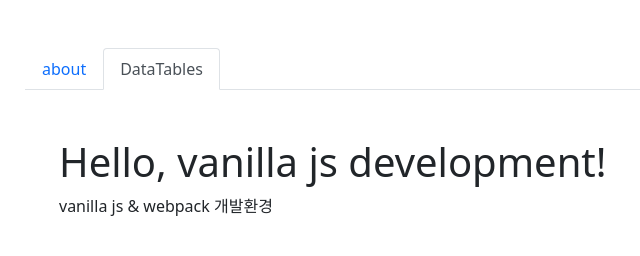
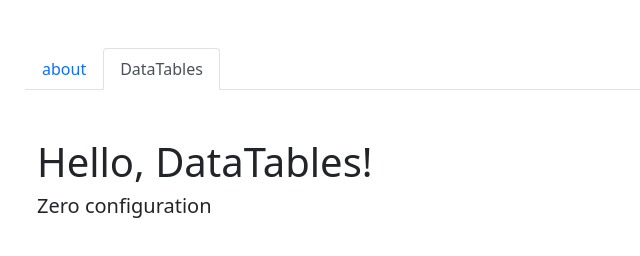
Before and after one commit to moregorenine/vanilla-js, a website built with webpack: page src/html/index.html in a window 1280 px wide. Both pictures are taken after a click on the link "DataTables". Shown: the whole page, without its empty margins (23-663 px from the left). Built offline with nearby package versions, Linux system fonts and the light colour scheme.

Commit message:
[feature] draw activate page

```diff
--- a/src/html/index.html
+++ b/src/html/index.html
@@ -9,15 +9,13 @@
 </head>
 
 <body>
+
 <section id='s-nav' class='m-5'>
 </section>
-<section id="s-content" class='container'>
-  <!-- Content here -->
-  <h1>Hello, vanilla js development!</h1>
 
-  <p>
-    vanilla js & webpack 개발환경
-  </p>
+<section id='s-content' class='container m-5'>
 </section>
+
 </body>
+
 </html>
--- a/src/js/content/DrawContent.js
+++ b/src/js/content/DrawContent.js
@@ -1,6 +1,26 @@
+import DrawAbout from './about/DrawAbout'
+import DrawDatatables from './datatables/DrawDatatables'
+
 const drawContent = function(container, clickedId) {
   console.log(container)
   console.log(clickedId)
+
+  switch (clickedId) {
+    case 'a_about':
+      // eslint-disable-next-line no-param-reassign
+      container.innerHTML = ''
+      DrawAbout(container)
+      break
+    case 'a_datatables':
+      // eslint-disable-next-line no-param-reassign
+      container.innerHTML = ''
+      DrawDatatables(container)
+      break
+    default:
+      break
+  }
+
+
 }
 
 export default drawContent
--- /dev/null
+++ b/src/js/content/about/DrawAbout.js
@@ -0,0 +1,12 @@
+const DrawAbout = function(container) {
+
+  const h1 = document.createElement('h1')
+  h1.innerText = 'Hello, vanilla js development!'
+  const p = document.createElement('p')
+  p.innerText = 'vanilla js & webpack 개발환경'
+
+  container.append(h1, p)
+
+}
+
+export default DrawAbout
--- /dev/null
+++ b/src/js/content/datatables/DrawDatatables.js
@@ -0,0 +1,12 @@
+const DrawDatatables = function(container) {
+
+  const h1 = document.createElement('h1')
+  h1.innerText = 'Hello, DataTables!'
+  const h5 = document.createElement('h5')
+  h5.innerText = 'Zero configuration'
+
+  container.append(h1, h5)
+
+}
+
+export default DrawDatatables
--- a/src/js/nav/DrawNav.js
+++ b/src/js/nav/DrawNav.js
@@ -44,7 +44,7 @@
   container.append(ul)
 
   setClickEvent(ul)
-  document.querySelector('#'+defaultActiveId).classList.add('active')
+  a_about.click()
 }
 
 
```
